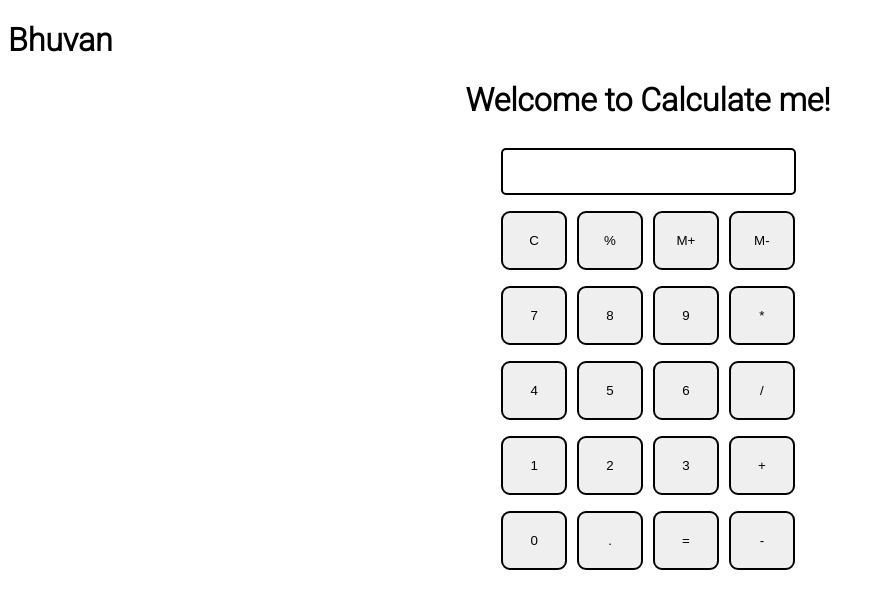
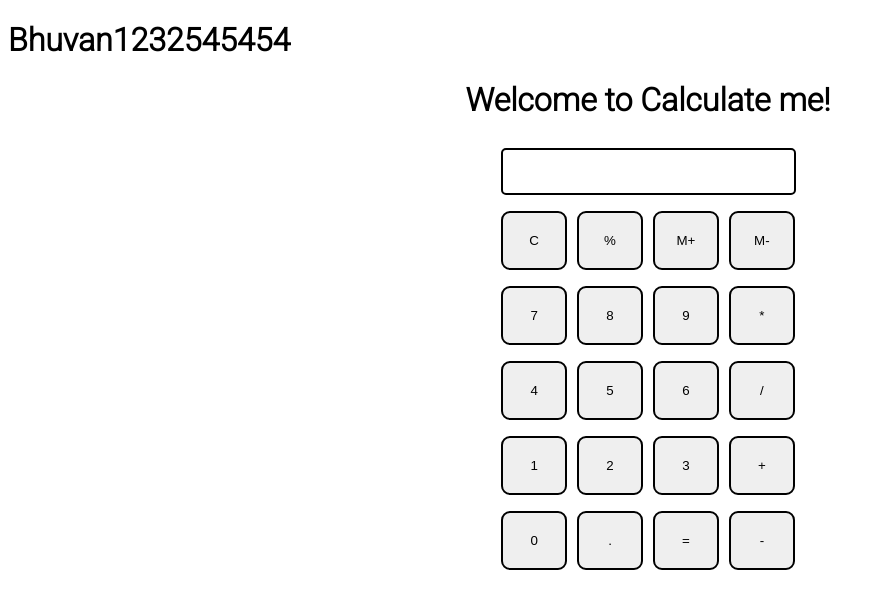
Before and after one commit to bhuvaneswarjhade/DEVOPSCA3, a plain HTML site: page index.html in a window 1280 px wide. Shown: the whole page, without its empty margins (0-883 px from the left). Drawn offline with Linux system fonts and the light colour scheme.

Commit message:
Update index.html

```diff
--- a/index.html
+++ b/index.html
@@ -10,7 +10,7 @@
 </head>
 
 <body>
-  <h1>Bhuvan</h1>
+  <h1>Bhuvan1232545454</h1>
 
 
 
```
